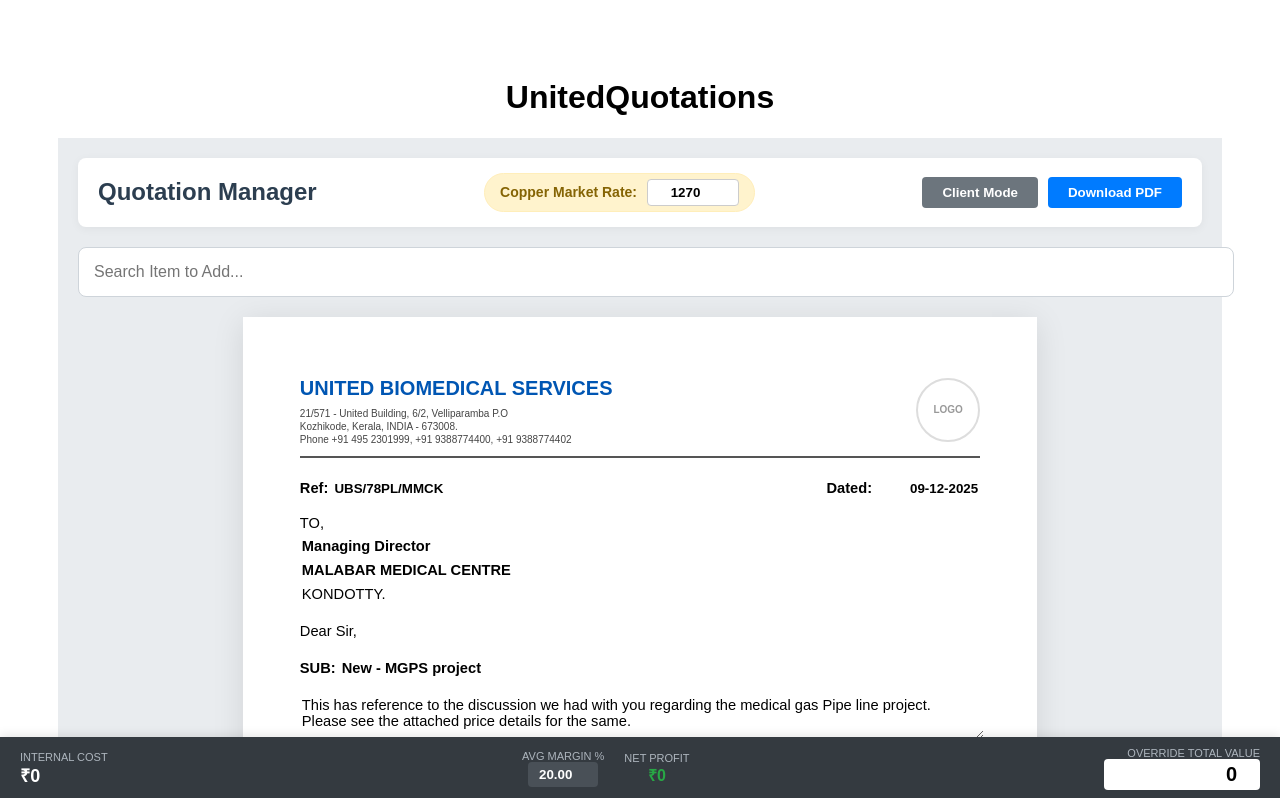
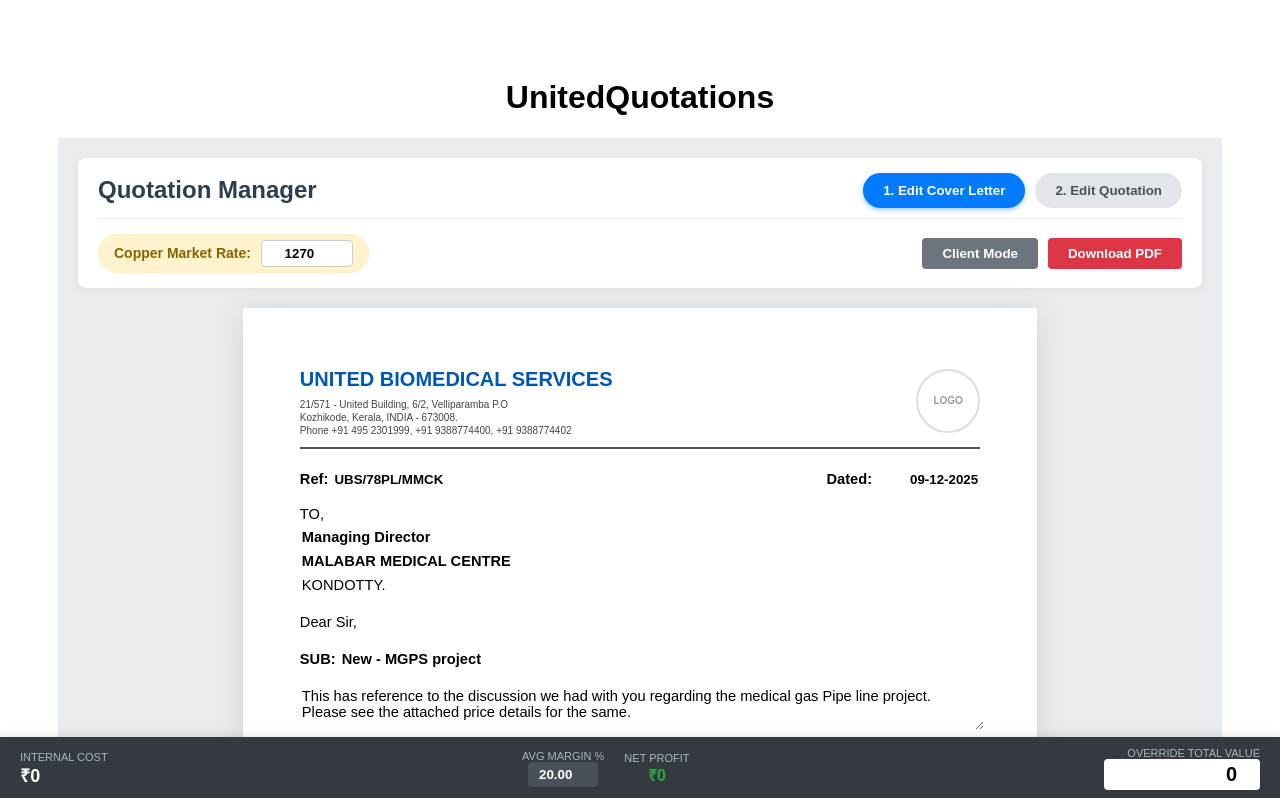
Before and after one commit to Ubiflowai/hospital-quotation-builder, a React (Vite) app: page / in a window 1280 px wide. Shown: the top 798 px of the page. Built offline with nearby package versions, Linux system fonts and the light colour scheme.

Commit message:
two page structure

```diff
--- a/src/components/Calculator.jsx
+++ b/src/components/Calculator.jsx
@@ -39,8 +39,11 @@ export default function Calculator() {
   const [signatoryName, setSignatoryName] = useState("Ahammad adil");
   const [signatoryPhone, setSignatoryPhone] = useState("09388774401");
 
-  // --- VIEW STATE ---
+  // --- VIEW STATE (UPDATED FOR TABS) ---
   const [isClientMode, setIsClientMode] = useState(false);
+  const [activeTab, setActiveTab] = useState('cover'); // 'cover' or 'quote'
+  const [isPdfGenerating, setIsPdfGenerating] = useState(false); // New state to force show all pages during PDF
+
   const pdfRef = useRef();
   const [searchTerm, setSearchTerm] = useState('');
   const [showDropdown, setShowDropdown] = useState(false);
@@ -119,6 +122,8 @@ export default function Calculator() {
     setRows([...rows, calculateRow(newRowRaw, baseMarginPercent)]);
     setSearchTerm('');
     setShowDropdown(false);
+    // Auto switch to quote tab when adding items so user sees it
+    setActiveTab('quote');
   };
 
   const removeRow = (uid) => setRows(rows.filter(r => r.uid !== uid));
@@ -203,21 +208,26 @@ export default function Calculator() {
 
   // --- PDF GENERATION ---
   const handleDownloadPDF = () => {
+    // 1. Force both pages to be visible for the PDF engine
+    setIsPdfGenerating(true);
+    // 2. Hide inputs (clean look)
     const wasInClientMode = isClientMode;
     if (!isClientMode) setIsClientMode(true);
 
     setTimeout(() => {
         const element = pdfRef.current;
         html2pdf().set({
-            margin: [10, 10, 10, 10], // top, left, bottom, right
+            margin: [10, 10, 10, 10],
             filename: `Quote_${coverRef.replace(/\//g, '-')}.pdf`,
             html2canvas: { scale: 2, useCORS: true },
             jsPDF: { unit: 'mm', format: 'a4', orientation: 'portrait' },
             pagebreak: { mode: ['css', 'legacy'] }
         }).from(element).save().then(() => {
+             // 3. Revert back to tab view after download
+             setIsPdfGenerating(false);
              if (!wasInClientMode) setIsClientMode(false);
         });
-    }, 800);
+    }, 1000); // Increased delay slightly to ensure DOM renders
   };
 
   // --- STYLES ---
@@ -255,32 +265,72 @@ export default function Calculator() {
     <div style={{ fontFamily: 'Arial, sans-serif', padding: '20px', backgroundColor: '#e9ecef', minWidth: '1100px', paddingBottom:'150px' }}>
 
       {/* --- CONTROL BAR --- */}
-      <div style={{ marginBottom: '20px', display: 'flex', justifyContent: 'space-between', alignItems:'center', background: 'white', padding: '15px 20px', borderRadius: '8px', boxShadow: '0 2px 10px rgba(0,0,0,0.05)' }}>
+      <div style={{ marginBottom: '20px', display: 'flex', flexDirection:'column', gap:'15px', background: 'white', padding: '15px 20px', borderRadius: '8px', boxShadow: '0 2px 10px rgba(0,0,0,0.05)' }}>
+
+        {/* TOP ROW: TITLE & TABS */}
+        <div style={{ display:'flex', justifyContent:'space-between', alignItems:'center', borderBottom:'1px solid #eee', paddingBottom:'10px'}}>
              <h2 style={{ margin: 0, color: '#2c3e50' }}>Quotation Manager</h2>
 
-        {!isClientMode && (
+             {/* --- NEW TAB BUTTONS --- */}
+             <div style={{ display:'flex', gap:'10px' }}>
+                 <button
+                    onClick={() => setActiveTab('cover')}
+                    style={{
+                        padding: '10px 20px',
+                        cursor: 'pointer',
+                        borderRadius: '20px',
+                        fontWeight: 'bold',
+                        border: 'none',
+                        background: activeTab === 'cover' ? '#007bff' : '#e2e6ea',
+                        color: activeTab === 'cover' ? 'white' : '#495057',
+                        boxShadow: activeTab === 'cover' ? '0 2px 5px rgba(0,123,255,0.4)' : 'none'
+                    }}>
+                    1. Edit Cover Letter
+                 </button>
+                 <button
+                    onClick={() => setActiveTab('quote')}
+                    style={{
+                        padding: '10px 20px',
+                        cursor: 'pointer',
+                        borderRadius: '20px',
+                        fontWeight: 'bold',
+                        border: 'none',
+                        background: activeTab === 'quote' ? '#007bff' : '#e2e6ea',
+                        color: activeTab === 'quote' ? 'white' : '#495057',
+                        boxShadow: activeTab === 'quote' ? '0 2px 5px rgba(0,123,255,0.4)' : 'none'
+                    }}>
+                    2. Edit Quotation
+                 </button>
+             </div>
+        </div>
+
+        {/* BOTTOM ROW: GLOBAL SETTINGS */}
+        <div style={{ display:'flex', justifyContent:'space-between', alignItems:'center' }}>
+
+             {!isClientMode ? (
                  <div style={{ display: 'flex', alignItems: 'center', background: '#fff3cd', padding: '5px 15px', borderRadius: '20px', border:'1px solid #ffeeba' }}>
                     <span style={{ fontSize: '14px', fontWeight: 'bold', color: '#856404', marginRight: '10px' }}>Copper Market Rate:</span>
                     <input type="number" value={copperRate} onChange={(e) => handleCopperRateChange(e.target.value)}
                         style={{ width: '80px', padding: '5px', borderRadius: '4px', border: '1px solid #ccc', textAlign: 'center', fontWeight:'bold' }} />
                 </div>
-        )}
+             ) : <div></div>}
 
             <div style={{display:'flex', gap:'10px'}}>
                 <button onClick={() => setIsClientMode(!isClientMode)} style={{ padding: '8px 20px', background: isClientMode ? '#28a745' : '#6c757d', color:'white', border: 'none', borderRadius: '4px', cursor:'pointer', fontWeight:'bold' }}>
                     {isClientMode ? "Exit Client Mode" : "Client Mode"}
                 </button>
-            <button onClick={handleDownloadPDF} style={{ padding: '8px 20px', background: '#007bff', color: 'white', border: 'none', borderRadius: '4px', cursor:'pointer', fontWeight:'bold' }}>
+                <button onClick={handleDownloadPDF} style={{ padding: '8px 20px', background: '#dc3545', color: 'white', border: 'none', borderRadius: '4px', cursor:'pointer', fontWeight:'bold' }}>
                     Download PDF
                 </button>
             </div>
         </div>
+      </div>
 
-      {/* --- SEARCH BAR --- */}
-      {!isClientMode && (
+      {/* --- SEARCH BAR (Only visible on Quote Tab) --- */}
+      {(!isClientMode && activeTab === 'quote') && (
         <div ref={searchRef} style={{ position: 'relative', marginBottom: '20px' }}>
-            <input type="text" placeholder="Search Item to Add..." value={searchTerm} onChange={(e) => { setSearchTerm(e.target.value); setShowDropdown(true); }}
-                style={{ width: '100%', padding: '15px', borderRadius: '8px', border: '1px solid #ced4da', fontSize: '16px' }} />
+            <input type="text" placeholder="Search Item to Add to Quote..." value={searchTerm} onChange={(e) => { setSearchTerm(e.target.value); setShowDropdown(true); }}
+                style={{ width: '100%', padding: '15px', borderRadius: '8px', border: '1px solid #ced4da', fontSize: '16px', boxShadow:'0 2px 5px rgba(0,0,0,0.05)' }} />
             {showDropdown && searchResults.length > 0 && (
                 <div style={{ position: 'absolute', top: '100%', left: 0, right: 0, background: 'white', maxHeight: '400px', overflowY: 'auto', border: '1px solid #ccc', zIndex: 1000, boxShadow: '0 10px 20px rgba(0,0,0,0.15)', borderRadius:'0 0 8px 8px' }}>
                     {searchResults.map((item, idx) => {
@@ -302,13 +352,14 @@ export default function Calculator() {
       )}
 
       {/* ===================================================================================== */}
-      {/* PDF DOCUMENT WRAPPER                                */}
+      {/* PDF DOCUMENT WRAPPER                                                                */}
       {/* ===================================================================================== */}
 
       <div ref={pdfRef} style={{ background: 'white', width: '210mm', minHeight: '297mm', margin: '0 auto', padding: '15mm', boxShadow: '0 5px 30px rgba(0,0,0,0.1)', boxSizing: 'border-box' }}>
 
         {/* ======================= PAGE 1: COVERING LETTER ======================= */}
-        <div className="page-1" style={{ fontSize: '11pt', lineHeight: '1.4', color: '#000' }}>
+        {/* Logic: Show if Tab is Cover OR if we are currently Generating a PDF */}
+        <div className="page-1" style={{ fontSize: '11pt', lineHeight: '1.4', color: '#000', display: (activeTab === 'cover' || isPdfGenerating) ? 'block' : 'none' }}>
 
             <DocumentHeader />
 
@@ -324,7 +375,7 @@ export default function Calculator() {
             <div style={{ marginBottom: '15px' }}>
                 <div>TO,</div>
                 <input value={coverToName} onChange={(e) => setCoverToName(e.target.value)} style={{ ...editableStyle, fontWeight: 'bold', border:'none' }} />
-                <input value={coverToCompany} onChange={(e) => {setCoverToCompany(e.target.value); setBuyerName(e.target.value);}} style={{ ...editableStyle, fontWeight: 'bold', border:'none' }} />
+                <input value={coverToCompany} onChange={(e) => {setCoverToCompany(e.target.value);}} style={{ ...editableStyle, fontWeight: 'bold', border:'none' }} />
                 <input value={coverToAddress} onChange={(e) => setCoverToAddress(e.target.value)} style={{ ...editableStyle, border:'none' }} />
             </div>
 
@@ -381,11 +432,15 @@ export default function Calculator() {
 
 
         {/* ======================= PAGE BREAK ======================= */}
+        {/* Only show the page break if we are generating PDF, otherwise it just takes up space */}
+        {isPdfGenerating && (
             <div className="html2pdf__page-break" style={{ pageBreakBefore: 'always', height: '0' }}></div>
+        )}
 
 
         {/* ======================= PAGE 2: QUOTATION TABLE ======================= */}
-        <div className="page-2" style={{ paddingTop: '10px' }}>
+        {/* Logic: Show if Tab is Quote OR if we are currently Generating a PDF */}
+        <div className="page-2" style={{ paddingTop: '10px', display: (activeTab === 'quote' || isPdfGenerating) ? 'block' : 'none' }}>
 
             <DocumentHeader />
 
```
Lines whose indentation alone changed are shown as unchanged.
